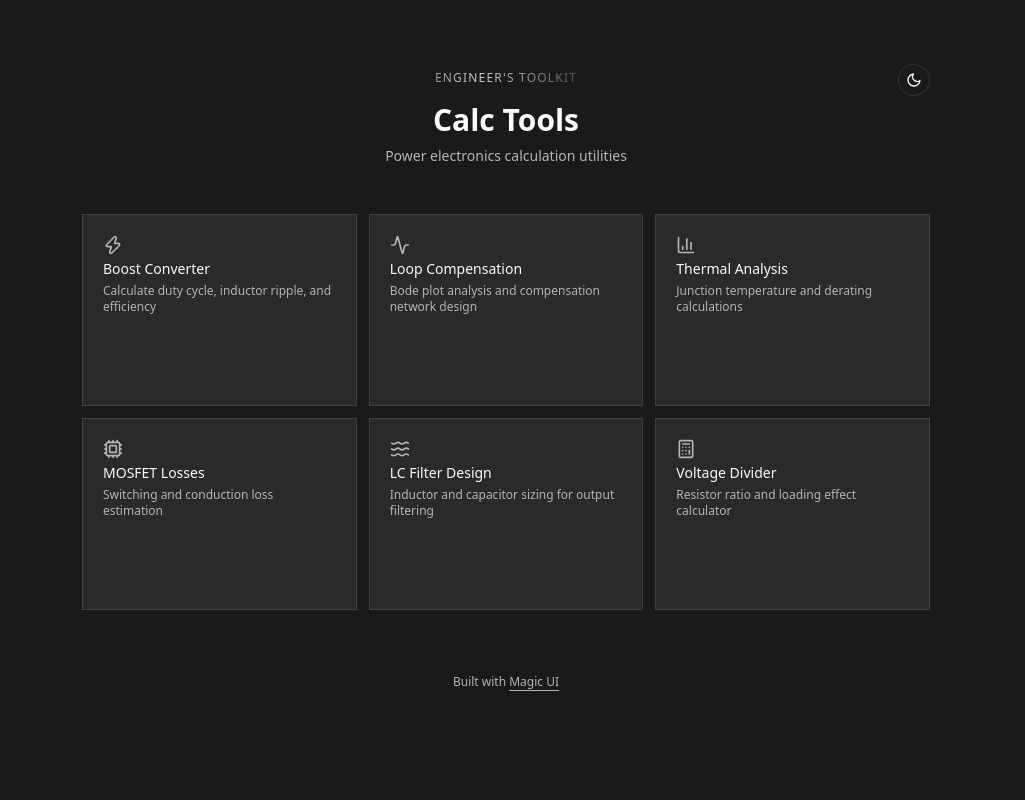
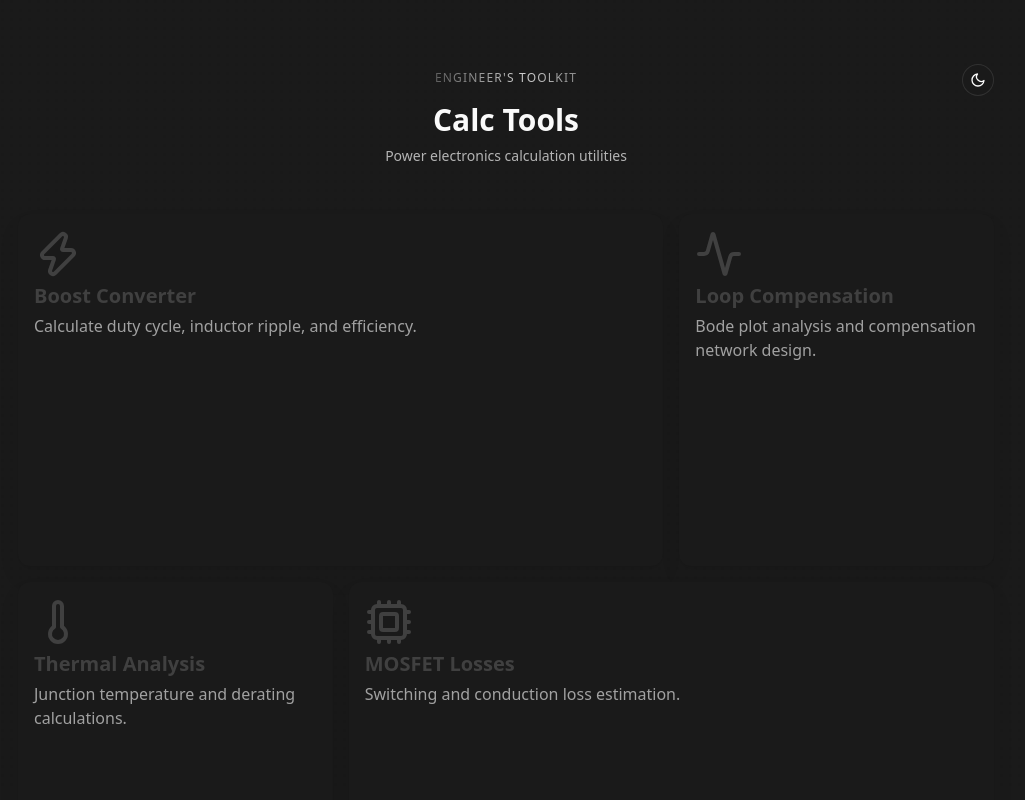
Before and after one commit to zzsscc1001/calc-tools, a React (Vite) app: page / in a window 1280 px wide. Shown: the top 800 px of the page, without its empty margins (134-1159 px from the left). Built offline with nearby package versions, Linux system fonts and the light colour scheme; a web font is replaced by a local one.

Commit message:
refactor: use official BentoGrid/BentoCard pattern from Magic UI

```diff
--- a/src/App.tsx
+++ b/src/App.tsx
@@ -1,124 +1,71 @@
-import { MagicCard } from "@/components/magicui/magic-card";
-import { BorderBeam } from "@/components/magicui/border-beam";
-import { AnimatedShinyText } from "@/components/magicui/animated-shiny-text";
-import { FlickeringGrid } from "@/components/magicui/flickering-grid";
-import { AnimatedThemeToggler } from "@/components/magicui/animated-theme-toggler";
-import { ArrowRightIcon } from "@radix-ui/react-icons";
 import {
   Zap,
-  BarChart3,
+  Activity,
+  Thermometer,
   Cpu,
   Waves,
   Calculator,
-  Activity,
 } from "lucide-react";
+import { AnimatedThemeToggler } from "@/components/magicui/animated-theme-toggler";
+import { FlickeringGrid } from "@/components/magicui/flickering-grid";
+import { AnimatedShinyText } from "@/components/magicui/animated-shiny-text";
+import { BentoCard, BentoGrid } from "@/components/magicui/bento-grid";
 
 const tools = [
   {
+    Icon: Zap,
     name: "Boost Converter",
-    description: "Calculate duty cycle, inductor ripple, and efficiency",
-    icon: <Zap className="size-5" />,
+    description: "Calculate duty cycle, inductor ripple, and efficiency.",
     href: "#",
-    featured: true,
+    cta: "Open tool",
+    className: "col-span-3 lg:col-span-2",
   },
   {
+    Icon: Activity,
     name: "Loop Compensation",
-    description: "Bode plot analysis and compensation network design",
-    icon: <Activity className="size-5" />,
+    description: "Bode plot analysis and compensation network design.",
     href: "#",
+    cta: "Open tool",
+    className: "col-span-3 lg:col-span-1",
   },
   {
+    Icon: Thermometer,
     name: "Thermal Analysis",
-    description: "Junction temperature and derating calculations",
-    icon: <BarChart3 className="size-5" />,
+    description: "Junction temperature and derating calculations.",
     href: "#",
+    cta: "Open tool",
+    className: "col-span-3 lg:col-span-1",
   },
   {
+    Icon: Cpu,
     name: "MOSFET Losses",
-    description: "Switching and conduction loss estimation",
-    icon: <Cpu className="size-5" />,
+    description: "Switching and conduction loss estimation.",
     href: "#",
+    cta: "Open tool",
+    className: "col-span-3 lg:col-span-2",
   },
   {
+    Icon: Waves,
     name: "LC Filter Design",
-    description: "Inductor and capacitor sizing for output filtering",
-    icon: <Waves className="size-5" />,
+    description: "Inductor and capacitor sizing for output filtering.",
     href: "#",
+    cta: "Open tool",
+    className: "col-span-3 lg:col-span-2",
   },
   {
+    Icon: Calculator,
     name: "Voltage Divider",
-    description: "Resistor ratio and loading effect calculator",
-    icon: <Calculator className="size-5" />,
+    description: "Resistor ratio and loading effect calculator.",
     href: "#",
+    cta: "Open tool",
+    className: "col-span-3 lg:col-span-1",
   },
 ];
-
-function ToolCard({
-  name,
-  description,
-  icon,
-  href,
-  featured = false,
-}: {
-  name: string;
-  description: string;
-  icon: React.ReactNode;
-  href: string;
-  featured?: boolean;
-}) {
-  return (
-    <MagicCard className="relative p-5 min-h-[12rem]" gradientSize={250}>
-      {/* 主内容区 - hover 时整体上移，为 CTA 腾出空间 */}
-      <div className="pointer-events-none z-10 flex transform-gpu flex-col gap-1 transition-all duration-300 lg:group-hover:-translate-y-10">
-        <div className="text-muted-foreground transition-all duration-300 ease-in-out origin-left group-hover:scale-75">
-          {icon}
-        </div>
-        <div>
-          <h3 className="font-medium text-foreground text-sm">{name}</h3>
-          <p className="text-muted-foreground text-xs mt-1">{description}</p>
-        </div>
-      </div>
-
-      {/* 移动端 CTA - 始终可见 */}
-      <div className="pointer-events-none flex w-full translate-y-0 transform-gpu flex-row items-center transition-all duration-300 group-hover:translate-y-0 group-hover:opacity-100 lg:hidden">
-        <a
-          href={href}
-          className="pointer-events-auto text-foreground text-xs underline-offset-4 hover:underline inline-flex items-center gap-1"
-        >
-          Open
-          <ArrowRightIcon className="ms-1 h-3 w-3 rtl:rotate-180" />
-        </a>
-      </div>
-
-      {/* 桌面端 CTA - hover 时从底部滑入，与 BentoGrid 官方一致 */}
-      <div className="pointer-events-none absolute bottom-0 left-0 w-full translate-y-10 transform-gpu flex-row items-center p-5 opacity-0 transition-all duration-300 group-hover:translate-y-0 group-hover:opacity-100 hidden lg:flex">
-        <a
-          href={href}
-          className="pointer-events-auto text-foreground text-xs underline-offset-4 hover:underline inline-flex items-center gap-1"
-        >
-          Open
-          <ArrowRightIcon className="ms-1 h-3 w-3 rtl:rotate-180" />
-        </a>
-      </div>
-
-      {/* hover 遮罩层 */}
-      <div className="pointer-events-none absolute inset-0 transform-gpu transition-all duration-300 group-hover:bg-black/3 group-hover:dark:bg-neutral-800/10" />
-
-      {featured && (
-        <BorderBeam
-          size={200}
-          duration={12}
-          colorFrom="#9E7AFF"
-          colorTo="#FEBBBB"
-        />
-      )}
-    </MagicCard>
-  );
-}
 
 export default function App() {
   return (
     <div className="relative min-h-screen bg-background">
+      {/* 背景动画网格 */}
       <div className="fixed inset-0 z-0">
         <FlickeringGrid
           color="var(--foreground)"
@@ -129,30 +76,33 @@ export default function App() {
         />
       </div>
 
-      <div className="relative z-10 max-w-4xl mx-auto px-6 py-16">
-        <div className="relative text-center mb-12">
+      <div className="relative z-10 mx-auto max-w-5xl px-6 py-16">
+        {/* 头部 */}
+        <div className="relative mb-12 text-center">
           <div className="absolute top-0 right-0">
             <AnimatedThemeToggler />
           </div>
 
-          <AnimatedShinyText className="text-xs tracking-widest uppercase mb-3">
+          <AnimatedShinyText className="mb-3 text-xs tracking-widest uppercase">
             Engineer's Toolkit
           </AnimatedShinyText>
-          <h1 className="text-3xl font-semibold text-foreground mt-1">
+          <h1 className="mt-1 text-3xl font-semibold text-foreground">
             Calc Tools
           </h1>
-          <p className="text-muted-foreground mt-2 text-sm">
+          <p className="mt-2 text-sm text-muted-foreground">
             Power electronics calculation utilities
           </p>
         </div>
 
-        <div className="grid grid-cols-1 md:grid-cols-2 lg:grid-cols-3 gap-3">
-          {tools.map((tool) => (
-            <ToolCard key={tool.name} {...tool} />
+        {/* Bento Grid 目录 */}
+        <BentoGrid>
+          {tools.map((tool, idx) => (
+            <BentoCard key={idx} {...tool} />
           ))}
-        </div>
+        </BentoGrid>
 
-        <div className="text-center mt-16 text-muted-foreground text-xs">
+        {/* 页脚 */}
+        <div className="mt-16 text-center text-xs text-muted-foreground">
           Built with{" "}
           <a
             href="https://magicui.design"
--- a/src/components/magicui/bento-grid.tsx
+++ b/src/components/magicui/bento-grid.tsx
@@ -1,64 +1,106 @@
+import { type ComponentPropsWithoutRef, type ReactNode } from "react";
+import { ArrowRightIcon } from "@radix-ui/react-icons";
+
 import { cn } from "@/lib/utils";
-import type { ReactNode } from "react";
 
-export function BentoGrid({
-  children,
-  className,
-}: {
+interface BentoGridProps extends ComponentPropsWithoutRef<"div"> {
   children: ReactNode;
   className?: string;
-}) {
+}
+
+interface BentoCardProps extends ComponentPropsWithoutRef<"div"> {
+  name: string;
+  className: string;
+  background?: ReactNode;
+  Icon: React.ElementType;
+  description: string;
+  href: string;
+  cta: string;
+}
+
+const BentoGrid = ({ children, className, ...props }: BentoGridProps) => {
   return (
     <div
       className={cn(
-        "grid w-full auto-rows-[220px] grid-cols-3 gap-4",
+        "grid w-full auto-rows-[22rem] grid-cols-3 gap-4",
         className
       )}
+      {...props}
     >
       {children}
     </div>
   );
-}
+};
 
-export function BentoCard({
-  children,
+const BentoCard = ({
+  name,
   className,
-  name,
+  background,
+  Icon,
   description,
-  icon,
   href,
-}: {
-  children?: ReactNode;
-  className?: string;
-  name: string;
-  description: string;
-  icon: ReactNode;
-  href?: string;
-}) {
-  return (
+  cta,
+  ...props
+}: BentoCardProps) => (
+  <div
+    key={name}
+    className={cn(
+      "group relative col-span-3 flex flex-col justify-between overflow-hidden rounded-xl",
+      // light styles
+      "bg-background [box-shadow:0_0_0_1px_rgba(0,0,0,.03),0_2px_4px_rgba(0,0,0,.05),0_12px_24px_rgba(0,0,0,.05)]",
+      // dark styles
+      "dark:bg-background transform-gpu dark:[box-shadow:0_-20px_80px_-20px_#ffffff1f_inset] dark:[border:1px_solid_rgba(255,255,255,.1)]",
+      className
+    )}
+    {...props}
+  >
+    {/* 背景区域 */}
+    {background && <div>{background}</div>}
+
+    {/* 主内容区 */}
+    <div className="p-4">
+      <div className="pointer-events-none z-10 flex transform-gpu flex-col gap-1 transition-all duration-300 lg:group-hover:-translate-y-10">
+        <Icon className="h-12 w-12 origin-left transform-gpu text-neutral-700 transition-all duration-300 ease-in-out group-hover:scale-75" />
+        <h3 className="text-xl font-semibold text-neutral-700 dark:text-neutral-300">
+          {name}
+        </h3>
+        <p className="max-w-lg text-neutral-400">{description}</p>
+      </div>
+
+      {/* 移动端 CTA - 始终可见 */}
+      <div
+        className={cn(
+          "pointer-events-none flex w-full translate-y-0 transform-gpu flex-row items-center transition-all duration-300 group-hover:translate-y-0 group-hover:opacity-100 lg:hidden"
+        )}
+      >
+        <a
+          href={href}
+          className="pointer-events-auto inline-flex items-center gap-1 text-sm text-foreground underline-offset-4 hover:underline"
+        >
+          {cta}
+          <ArrowRightIcon className="ms-2 h-4 w-4 rtl:rotate-180" />
+        </a>
+      </div>
+    </div>
+
+    {/* 桌面端 CTA - hover 时从底部滑入 */}
     <div
       className={cn(
-        "group relative col-span-1 flex flex-col justify-between overflow-hidden rounded-xl",
-        "border border-border bg-card p-6",
-        "hover:border-muted-foreground/20 transition-colors duration-300",
-        className
+        "pointer-events-none absolute bottom-0 hidden w-full translate-y-10 transform-gpu flex-row items-center p-4 opacity-0 transition-all duration-300 group-hover:translate-y-0 group-hover:opacity-100 lg:flex"
       )}
     >
-      <div className="flex flex-col gap-3">
-        <div className="text-muted-foreground">{icon}</div>
-        <div>
-          <h3 className="font-semibold text-foreground text-lg">{name}</h3>
-          <p className="text-muted-foreground text-sm mt-1">{description}</p>
-        </div>
-      </div>
-      {children}
-      {href && (
-        <a
-          href={href}
-          className="absolute inset-0 z-10"
-          aria-label={name}
-        />
-      )}
+      <a
+        href={href}
+        className="pointer-events-auto inline-flex items-center gap-1 text-sm text-foreground underline-offset-4 hover:underline"
+      >
+        {cta}
+        <ArrowRightIcon className="ms-2 h-4 w-4 rtl:rotate-180" />
+      </a>
     </div>
-  );
-}
+
+    {/* hover 遮罩层 */}
+    <div className="pointer-events-none absolute inset-0 transform-gpu transition-all duration-300 group-hover:bg-black/3 group-hover:dark:bg-neutral-800/10" />
+  </div>
+);
+
+export { BentoCard, BentoGrid };
```
Also changed, not shown: 5 other files (tests, documents, lock files or other folders).
